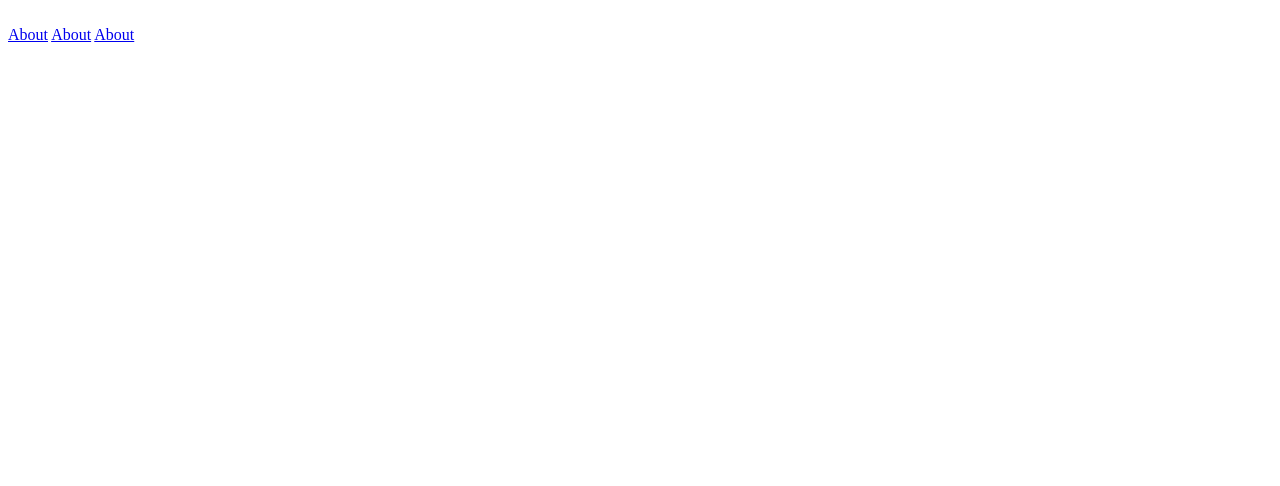
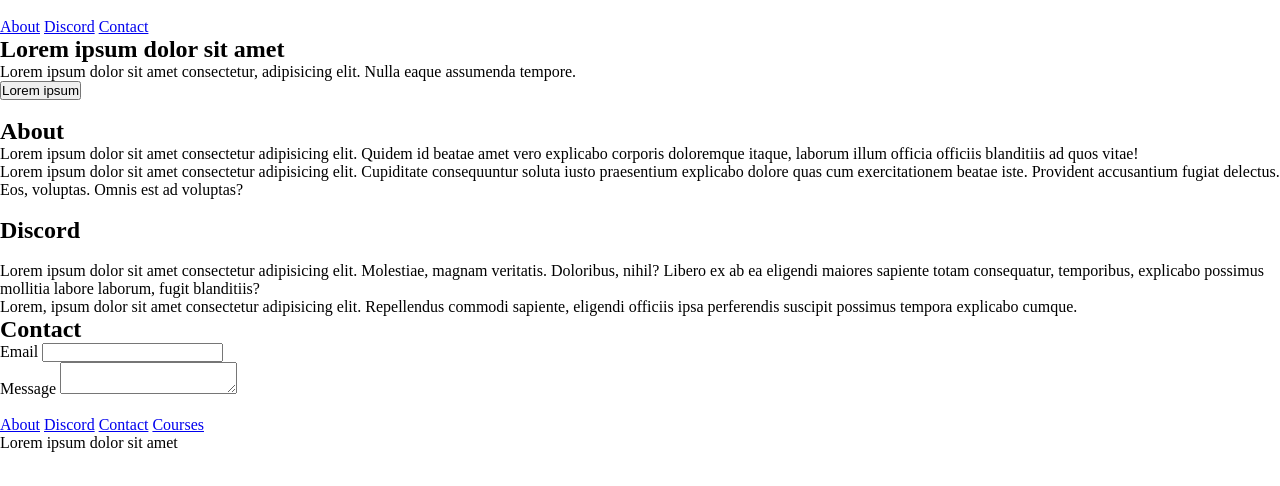
Before and after one commit to tatyana4012/clean-code, a plain HTML site: page about.html in a window 1280 px wide. Drawn offline with Linux system fonts and the light colour scheme.

Commit message:
complete html tags, started css

```diff
--- a/about.html
+++ b/about.html
@@ -15,19 +15,89 @@
                 <img src="./image" alt="">
                 <div>
                     <a href="#about">About</a>
-                    <a href="#about">About</a>
-                    <a href="#about">About</a>
+                    <a href="#discord">Discord</a>
+                    <a href="#contact">Contact</a>
                 </div>
             </div>
         </nav>
         <header>
+            <div>
+                <h1>Lorem ipsum dolor sit amet</h1>
+                <p>
+                    Lorem ipsum dolor sit amet consectetur, adipisicing elit. Nulla eaque assumenda tempore.
+                </p>
+                <button>Lorem ipsum</button>
+            </div>
+            <figure>
+                <img src="./image" alt="">
+            </figure>
         </header>
     </section>
+
     <main>
-        <section id="about"></section>
-        <section id="about"></section>
-        <section id="about"></section>
+        <section id="about">
+            <h2>About</h2>
+            <div>
+                <p>
+                    Lorem ipsum dolor sit amet consectetur adipisicing elit. Quidem id beatae amet vero explicabo
+                    corporis doloremque itaque, laborum illum officia officiis blanditiis ad quos vitae!
+                </p>
+                <p>
+                    Lorem ipsum dolor sit amet consectetur adipisicing elit. Cupiditate consequuntur soluta iusto
+                    praesentium explicabo dolore quas cum exercitationem beatae iste. Provident accusantium fugiat
+                    delectus. Eos, voluptas. Omnis est ad voluptas?
+                </p>
+            </div>
+            <figure>
+                <img src="./image" alt="">
+            </figure>
+        </section>
+
+        <section id="discord">
+            <h2>Discord</h2>
+            <figure>
+                <img src="./image" alt="">
+            </figure>
+            <div>
+                <p>
+                    Lorem ipsum dolor sit amet consectetur adipisicing elit. Molestiae, magnam veritatis. Doloribus,
+                    nihil? Libero ex ab ea eligendi maiores sapiente totam consequatur, temporibus, explicabo possimus
+                    mollitia labore laborum, fugit blanditiis?
+                </p>
+                <p>
+                    Lorem, ipsum dolor sit amet consectetur adipisicing elit. Repellendus commodi sapiente, eligendi
+                    officiis ipsa perferendis suscipit possimus tempora explicabo cumque.
+                </p>
+            </div>
+        </section>
+
+        <section id="contact">
+            <h2>Contact</h2>
+            <form action="">
+                <div>
+                    <label for="email">Email</label>
+                    <input type="email" required>
+                </div>
+                <div>
+                    <label for="text">Message</label>
+                    <textarea type="text" row="10"></textarea>
+                </div>
+            </form>
+        </section>
     </main>
+
+    <footer>
+        <img src="./image" alt="">
+        <div>
+            <a href="#about">About</a>
+            <a href="#discord">Discord</a>
+            <a href="#contact">Contact</a>
+            <a href="#courses">Courses</a>
+        </div>
+        <p>
+            Lorem ipsum dolor sit amet
+        </p>
+    </footer>
 </body>
 
 </html>
--- a/style.css
+++ b/style.css
@@ -1,3 +1,20 @@
+* {
+    padding: 0;
+    margin: 0;
+    box-sizing: border-box;
+}
+
+
+
+
+
+
+
+
+
+
+
+
 /* border-bottom: 12px solid orangered;
     box-sizing: border-box;
 
```
Also changed, not shown: page-one.html (deleted, +0 -11 lines).
